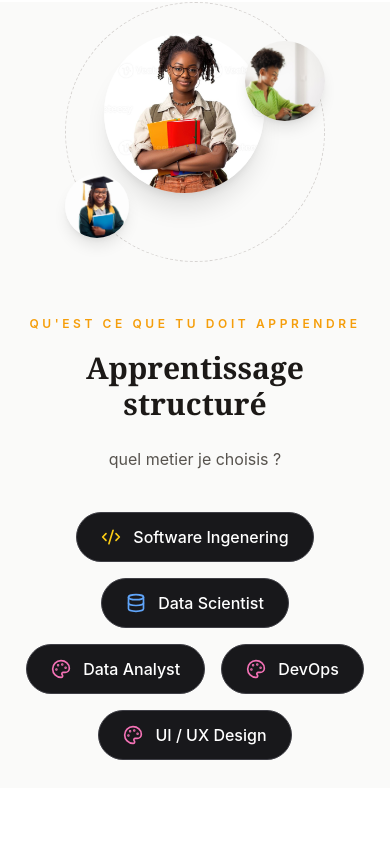
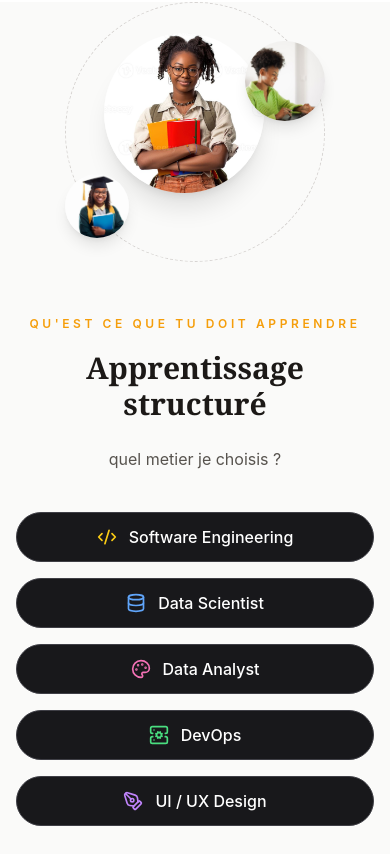
Before and after one commit to filsmatand/Luna, a React (Create React App) app: page / in a window 390 px wide. Shown: the part 1137-1991 px from the top of the page. Built offline with nearby package versions, Linux system fonts and the light colour scheme.

Commit message:
mise a jour de certainne fonctionnalite

```diff
--- a/src/components/Hero.jsx
+++ b/src/components/Hero.jsx
@@ -40,7 +40,7 @@ export default function Hero() {
   };
 
   return (
-    <section className="relative min-h-[70vh] flex items-center overflow-hidden bg-white px-6 py-20 sm:px-8 lg:px-16">
+    <section className="relative -mt-16 md:-mt-20 min-h-[70vh] flex items-center overflow-hidden bg-white px-6 py-20 sm:px-8 lg:px-16">
 
       {/* Éléments de design d'arrière-plan (subtils/techno) */}
       <div className="absolute top-0 left-0 -z-10 h-full w-full overflow-hidden opacity-20">
--- a/src/components/navbar.jsx
+++ b/src/components/navbar.jsx
@@ -94,7 +94,7 @@ const niveaux = [
           initial={{ y: -100 }}
           animate={{ y: 0 }}
           transition={{ duration: 0.6, ease: "easeOut",}}
-          className="fixed top-0 left-0 w-full z-50">
+          className=" w-full z-50">
 
       <div className="mx-auto  h-16 max-w-full px-8 backdrop-blur-xl   shadow-[0_8px_4px_rgba(0,0,0,0.02)] flex items-center justify-between">
 
--- a/src/page/Home.jsx
+++ b/src/page/Home.jsx
@@ -1,4 +1,4 @@
-import Navbar from "../components/navbar";
+
 import Parcours from "../page/Parcour"
 import Hero from "../components/Hero";
 // import { DotLottieReact } from "@lottiefiles/dotlottie-react";
@@ -10,7 +10,6 @@ export default function Home() {
    <main className="relative  overflow-hidden">
 
   <div className="relative z-10">
-    <Navbar />
     <Hero/>
     <Parcours/>
   </div>
--- a/src/page/Parcour.jsx
+++ b/src/page/Parcour.jsx
@@ -7,6 +7,8 @@ import {
   Code2,
   Database,
   Palette,
+  PenTool,
+  ServerCog,
 } from "lucide-react";
 
 export default function ImpactSection() {
@@ -66,44 +68,184 @@ export default function ImpactSection() {
             quel metier je choisis ?
           </p>
 
-          <div className="mt-10 flex flex-wrap justify-center gap-4 lg:justify-start">
-
-              <button onClick={handleLogin} className="group flex items-center gap-3 rounded-full border border-zinc-700 bg-zinc-900 px-6 py-3 text-white transition-all duration-300 hover:-translate-y-1 hover:border-yellow-500 hover:bg-zinc-800 hover:shadow-lg hover:shadow-yellow-500/20">
-                <Code2 size={20} className="text-yellow-400 transition-transform duration-300 group-hover:rotate-6"/>
+          <div
+            className="
+            mt-10
+            grid
+            grid-cols-1
+            gap-4
+            sm:grid-cols-2
+            lg:flex
+            lg:flex-wrap
+            lg:justify-start
+          ">
+            <button
+              onClick={handleLogin}
+              className="
+                  group
+                  flex
+                  w-full
+                  items-center
+                  justify-center
+                  gap-3
+                  rounded-full
+                  border
+                  border-zinc-700
+                  bg-zinc-900
+                  px-6
+                  py-3
+                  text-white
+                  transition-all
+                  duration-300
+                  hover:-translate-y-1
+                  hover:border-yellow-500
+                  hover:bg-zinc-800
+                  hover:shadow-lg
+                  hover:shadow-yellow-500/20
+                  lg:w-auto
+                ">
+              <Code2
+                size={20}
+                className="text-yellow-400 transition-transform duration-300 group-hover:rotate-6"
+              />
               <span className="font-medium">
-                  Software Ingenering
+                Software Engineering
               </span>
             </button>
 
-              <button className="group flex items-center gap-3 rounded-full border border-zinc-700 bg-zinc-900 px-6 py-3 text-white transition-all duration-300 hover:-translate-y-1 hover:border-blue-500 hover:bg-zinc-800 hover:shadow-lg hover:shadow-blue-500/20">
-                <Database size={20}className="text-blue-400 transition-transform duration-300 group-hover:rotate-6"/>
+            <button
+              className="
+              group
+              flex
+              w-full
+              items-center
+              justify-center
+              gap-3
+              rounded-full
+              border
+              border-zinc-700
+              bg-zinc-900
+              px-6
+              py-3
+              text-white
+              transition-all
+              duration-300
+              hover:-translate-y-1
+              hover:border-blue-500
+              hover:bg-zinc-800
+              hover:shadow-lg
+              hover:shadow-blue-500/20
+              lg:w-auto
+            ">
+              <Database
+                size={20}
+                className="text-blue-400 transition-transform duration-300 group-hover:rotate-6"
+              />
               <span className="font-medium">
                 Data Scientist
               </span>
             </button>
 
-              <button className="group flex items-center gap-3 rounded-full border border-zinc-700 bg-zinc-900 px-6 py-3 text-white transition-all duration-300 hover:-translate-y-1 hover:border-pink-500 hover:bg-zinc-800 hover:shadow-lg hover:shadow-pink-500/20">
-                <Palette size={20}  className="text-pink-400 transition-transform duration-300 group-hover:rotate-6"/>
+            <button
+              className="
+              group
+              flex
+              w-full
+              items-center
+              justify-center
+              gap-3
+              rounded-full
+              border
+              border-zinc-700
+              bg-zinc-900
+              px-6
+              py-3
+              text-white
+              transition-all
+              duration-300
+              hover:-translate-y-1
+              hover:border-pink-500
+              hover:bg-zinc-800
+              hover:shadow-lg
+              hover:shadow-pink-500/20
+              lg:w-auto
+            ">
+              <Palette
+                size={20}
+                className="text-pink-400 transition-transform duration-300 group-hover:rotate-6"
+              />
               <span className="font-medium">
                 Data Analyst
               </span>
             </button>
 
-              <button className="group flex items-center gap-3 rounded-full border border-zinc-700 bg-zinc-900 px-6 py-3 text-white transition-all duration-300 hover:-translate-y-1 hover:border-pink-500 hover:bg-zinc-800 hover:shadow-lg hover:shadow-pink-500/20">
-                <Palette size={20}  className="text-pink-400 transition-transform duration-300 group-hover:rotate-6"/>
+            <button
+              className="
+            group
+            flex
+            w-full
+            items-center
+            justify-center
+            gap-3
+            rounded-full
+            border
+            border-zinc-700
+            bg-zinc-900
+            px-6
+            py-3
+            text-white
+            transition-all
+            duration-300
+            hover:-translate-y-1
+            hover:border-green-500
+            hover:bg-zinc-800
+            hover:shadow-lg
+            hover:shadow-green-500/20
+            lg:w-auto
+          ">
+              <ServerCog
+                size={20}
+                className="text-green-400 transition-transform duration-300 group-hover:rotate-6"
+              />
               <span className="font-medium">
                 DevOps
               </span>
             </button>
 
-              <button className="group flex items-center gap-3 rounded-full border border-zinc-700 bg-zinc-900 px-6 py-3 text-white transition-all duration-300 hover:-translate-y-1 hover:border-pink-500 hover:bg-zinc-800 hover:shadow-lg hover:shadow-pink-500/20">
-                <Palette size={20}  className="text-pink-400 transition-transform duration-300 group-hover:rotate-6"/>
+            <button
+              className="
+              group
+              flex
+              w-full
+              items-center
+              justify-center
+              gap-3
+              rounded-full
+              border
+              border-zinc-700
+              bg-zinc-900
+              px-6
+              py-3
+              text-white
+              transition-all
+              duration-300
+              hover:-translate-y-1
+              hover:border-purple-500
+              hover:bg-zinc-800
+              hover:shadow-lg
+              hover:shadow-purple-500/20
+              lg:w-auto
+            ">
+              <PenTool
+                size={20}
+                className="text-purple-400 transition-transform duration-300 group-hover:rotate-6"
+              />
               <span className="font-medium">
                 UI / UX Design
               </span>
             </button>
+          </div>
 
-            </div>
         </motion.div>
       </div>
     </section>
--- a/src/page/Software_developer/Debutant/Quiz/QuizFondamentaux.jsx
+++ b/src/page/Software_developer/Debutant/Quiz/QuizFondamentaux.jsx
@@ -227,7 +227,7 @@ export default function QuizFinal() {
     <section className="min-h-screen bg-stone-50 py-20 px-6">
       <div className="mx-auto max-w-5xl">
         <div className="text-center mb-14">
-          <h1 className="text-5xl font-bold">Quiz Final</h1>
+          <h1 className="text-3xl font-bold">Quiz Final</h1>
 
           <p className="mt-4 text-gray-600">
             Vérifie si tu maîtrises les fondamentaux du Web.
--- a/src/page/Software_developer/software.jsx
+++ b/src/page/Software_developer/software.jsx
@@ -101,7 +101,7 @@ export default function ImpactSection() {
               </motion.div>
 
               {/* Floating Badge */}
-              <div className="absolute -bottom-4 right-10 z-40 flex items-center gap-2 rounded-2xl bg-indigo-600 px-4 py-2 text-white shadow-xl">
+              <div className="absolute -bottom-4 right-10 z-40 flex items-center gap-2 rounded-2xl bg-yellow-500 px-4 py-2 text-white shadow-xl">
                 <Target size={16} />
                 <span className="text-xs font-bold uppercase tracking-wider">Objectif Carrière</span>
               </div>
@@ -116,12 +116,12 @@ export default function ImpactSection() {
               viewport={{ once: true }}
               transition={{ duration: 0.6 }}
             >
-              <span className="inline-block rounded-full bg-indigo-50 px-4 py-1.5 text-xs font-bold uppercase tracking-[0.2em] text-indigo-600">
+              <span className="inline-block rounded-full bg-yellow-50 px-4 py-1.5 text-xs font-bold uppercase tracking-[0.2em] text-yellow-600">
                 Parcours Personnalisé
               </span>
 
               <h2 className="mt-6 text-4xl font-black tracking-tight text-slate-900 sm:text-5xl lg:text-4xl leading-[1.1]">
-                Identifiez votre <span className="text-transparent bg-clip-text bg-gradient-to-r from-indigo-600 to-purple-600">niveau actuel</span>
+                Identifiez votre <span className="text-transparent bg-clip-text bg-gradient-to-r from-yellow-600 to-yellow-600">niveau actuel</span>
               </h2>
 
               <p className="mt-6 text-lg leading-relaxed text-slate-600 max-w-xl mx-auto lg:mx-0">
```
Also changed, not shown: src/components/CodeEditor.jsx (deleted, +0 -29 lines), src/page/Software_developer/Debutant/Debutant.jsx (+7 -7 lines), src/page/Software_developer/Debutant/Fondamentaux.jsx (+19 -182 lines), src/page/Software_developer/Debutant/HtmlCss.jsx (+9 -64 lines). Lines whose indentation alone changed are shown as unchanged.
